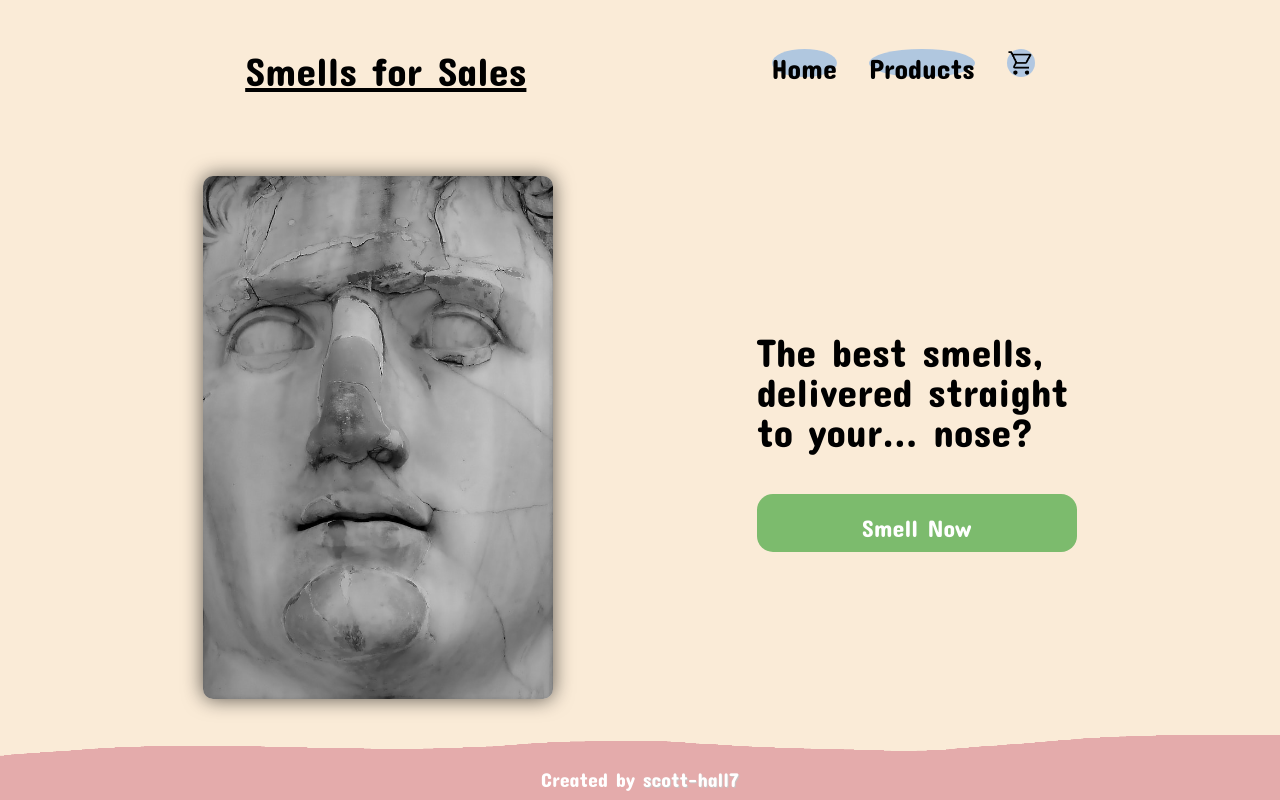
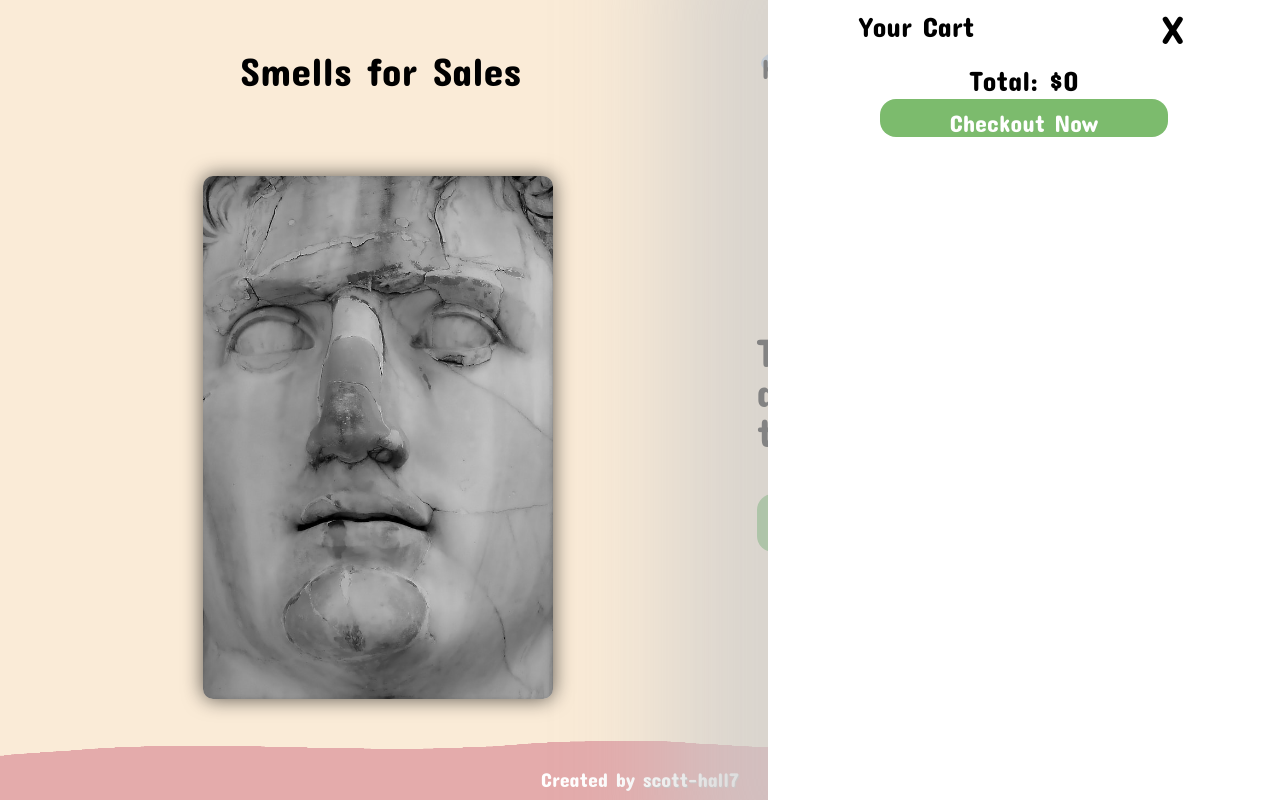
Before and after one commit to scott-hall7/shopping-cart, a React app: page / in a window 1280 px wide. Both pictures are taken after a click on the picture 1020 px from the left and 62 px from the top of the page. Built offline with nearby package versions, Linux system fonts and the light colour scheme.

Commit message:
updating issue with cart reset on route change

```diff
--- a/src/components/App.js
+++ b/src/components/App.js
@@ -1,4 +1,5 @@
-import React, { useState, useEffect } from "react";
+import React, { useState } from "react";
+import { BrowserRouter, Routes, Route } from "react-router-dom";
 import Header from "./header/Header";
 import Main from "./main/Main";
 import Cart from "./main/Cart"
@@ -7,23 +8,44 @@ import Footer from "./footer/Footer";
 
 const App = () => {
     const [ cart, setCart ] = useState([]);
+    const [ displayCart, setDisplayCart ] = (useState(false))
 
+    const updateCart = (name, changeType) => {
+        let updatedCart = [];
+        if(cart.find(item => item.name === name)) {
+            updatedCart = cart.map((item) => {
+                if (item.name === name) {
+                    if (changeType === "add") item.quantity += 1;
+                    else item.quantity -= 1;
+                }
+                return item;
+            })
+            updatedCart = updatedCart.filter(item => item.quantity > 0);
+            setCart(updatedCart)
+        }
+    }
 
     const addToCart = (e) => {
         const name = e.target.name;
-        const id = e.target.value;
-        console.log(name,id)
-        //if(cart.find(item => item.name === name)) console.log(true)
-        //else setCart((prevState) => ([...prevState, {name: name, cost: cost, quantity: 1}]))
-        //console.log(cart)
+        const value = e.target.value * 1;
+        const id = e.target.id;
+
+        if(cart.find(item => item.name === name)) updateCart(name, "add");
+        else setCart((prevState) => ([...prevState, {name: name, img: id, cost: value, quantity: 1}]))
+    }
+
+    const showCart = () => {
+        setDisplayCart(!displayCart);
     }
 
     return (
         <div className="main-container">
-            <Header />
-            <Main addToCart={addToCart} />
-            <Cart cart={cart} />
-            <Footer />
+            <BrowserRouter>
+                <Header cart={cart} showCart={showCart} display={displayCart ? 'inactive': ''} />
+                <Main addToCart={addToCart} display={displayCart ? 'inactive': ''} />
+                <Footer />
+            </BrowserRouter>
+            <Cart cart={cart} showCart={showCart} addToCart={addToCart} updateCart={updateCart} display={displayCart ? 'active': ''} />
         </div>
     )
 }
--- a/src/components/header/Header.js
+++ b/src/components/header/Header.js
@@ -1,11 +1,12 @@
 import React, {  } from "react";
 import NavBar from "./NavBar"
 
-const Header = () => {
+const Header = (props) => {
+
     return (
-        <header>
+        <header className={props.display}>
             <p>Smells for Sales</p>
-            <NavBar />
+            <NavBar cart={props.cart} showCart={props.showCart} />
         </header>
     )
 }
--- a/src/components/header/NavBar.js
+++ b/src/components/header/NavBar.js
@@ -1,18 +1,34 @@
-import React, {  } from "react";
+import React, { useEffect, useState } from "react";
+import { Link } from "react-router-dom";
 import ShoppingCart from "../../assets/shopping-cart.png"
 
-const NavBar = () => {
+const NavBar = (props) => {
+    const [ totalQuantity, setTotalQuantity] = useState(0);
+
+    useEffect(() => {
+        let sum = 0;
+        const total = () => {
+            for(let i = 0; i < props.cart.length; i++)    {
+                sum += props.cart[i].quantity;
+            }
+            setTotalQuantity(sum);
+        }
+        total();
+      });
+
+
     return (
         <nav className="nav-bar">
             <ul>
                 <li>
-                    <a href="/">Home</a>
+                    <Link to="/">Home</Link>
                 </li>
                 <li>
-                    <a href="/products">Products</a>
+                    <Link to="/products">Products</Link>
                 </li>
-                <li>
-                    <img src={ShoppingCart} alt="cart button" id="cart-button" />
+                <li onClick={props.showCart}>
+                    <p id="cart-total">{totalQuantity}</p>
+                    <img src={ShoppingCart} alt="cart button" id="cart-button"/>
                 </li>
             </ul>
         </nav>
--- a/src/components/main/Cart.js
+++ b/src/components/main/Cart.js
@@ -1,11 +1,37 @@
-import React from "react";
+import React, { useState, useEffect } from "react";
 import CartProduct from "./CartProduct"
 
 const Cart = (props) => {
+    const [ total, setTotal] = useState(0);
+
+    useEffect(() => {
+        let sum = 0;
+        const total = () => {
+            for(let i = 0; i < props.cart.length; i++)    {
+                sum += props.cart[i].cost * props.cart[i].quantity;
+            }
+            setTotal(sum)
+        }
+        total();
+      });
+
+    let display = `cart-sidebar ${props.display}`;
+
     return (
-        <div className="cart-sidebar active">
-            <h3 id ="cart-header">Your Cart</h3>
-            {}
+        <div className={display}>
+            <div className="cart-header">
+                <h3 id ="cart-title">Your Cart</h3>
+                <button type="submit" onClick={props.showCart}>X</button>
+            </div>
+            <div className="cart-products">
+                {props.cart.map((item) => {
+                    return <CartProduct product={item} addToCard={props.addToCart} removeFromCart={props.removeFromCart} onClick={props.updateCart}/>
+                })}
+            </div>
+            <div className="cart-footer">
+                <h3 id ="cart-total">Total: ${total}</h3>
+                <button type="submit" id="checkout-button">Checkout Now</button>
+            </div>
         </div>
     )
 }
--- a/src/components/main/Main.js
+++ b/src/components/main/Main.js
@@ -1,17 +1,15 @@
 import React, { } from "react";
-import { BrowserRouter, Routes, Route } from "react-router-dom";
+import {  Routes, Route } from "react-router-dom";
 import HomePage from "./homepage/Homepage";
 import ProductPage from "./productpage/ProductPage";
 
 
 const Main = (props) => {
     return (
-        <BrowserRouter>
-            <Routes>
-                <Route path="/" element={<HomePage />} />
-                <Route path="/products" element={<ProductPage addToCart={props.addToCart} />} />
-            </Routes>
-        </BrowserRouter>
+        <Routes>
+            <Route path="/" element={<HomePage display={props.display}/>} />
+            <Route path="/products" element={<ProductPage addToCart={props.addToCart} display={props.display}/>} />
+        </Routes>
     )
 }
 
--- a/src/components/main/homepage/Homepage.js
+++ b/src/components/main/homepage/Homepage.js
@@ -1,17 +1,17 @@
 import React, {  } from "react";
+import { Link } from "react-router-dom";
 import Nose from "../../../assets/nose.jpg"
 import FooterImage from "../../../assets/footer.png"
 
 
-const HomePage = () => {
+const HomePage = (props) => {
+    const display = `home-page ${props.display}`;
     return (
-        <div className="home-page">
+        <div className={display}>
             <img src={Nose} alt="nose" id="nose-image"></img>
             <div className="home-page-text">
                 <p>The best smells, delivered straight to your... nose?</p>
-                <a href="/products">
-                    <button type="submit" id="shop-now-button">Smell Now</button>
-                </a>
+                <Link to="/products"><button type="submit" id="shop-now-button">Smell Now</button></Link>
             </div>
             <img src={FooterImage} alt="wave" id="footer-image" />
         </div>
--- a/src/components/main/productpage/ProductCard.js
+++ b/src/components/main/productpage/ProductCard.js
@@ -6,7 +6,7 @@ const ProductCard = (props) => {
             <img src={props.product.img} alt="grass" />
             <p>{props.product.name}</p>
             <p>${props.product.cost}</p>
-            <button type="submit" className="add-to-cart-button" name={props.product.name} value={props.product.cost} onClick={props.onClick}>Add To Cart</button>
+            <button type="submit" className="add-to-cart-button" name={props.product.name} value={props.product.cost} id={props.product.img} onClick={props.onClick}>Add To Cart</button>
         </div>
     )
 }
--- a/src/components/main/productpage/ProductPage.js
+++ b/src/components/main/productpage/ProductPage.js
@@ -4,8 +4,9 @@ import ProductCard from "./ProductCard.js"
 
 
 const ProductPage = (props) => {
+    const display = `product-page ${props.display}`;
     return (
-        <div className="product-page">
+        <div className={display}>
             {products.map((product) => {
                 return <ProductCard product={product} onClick={props.addToCart} />
             })}
--- a/src/styles/Main.scss
+++ b/src/styles/Main.scss
@@ -51,10 +51,11 @@ button  {
      url("../fonts/ConcertOne-Regular.ttf") format("truetype");
 }
 
-body {
+html, body {
 	line-height: 1;
+    min-height: 100%;
+    max-height: 100%;
     background-color: antiquewhite;
-    height: 100vh;
     font-family: "Concert One";
 }
 
@@ -108,11 +109,6 @@ header  {
     font-size: 2.5rem;
 }
 
-header p  {
-    text-decoration: underline;
-    text-shadow: 2px 2px 2px 2px rgb(134, 61, 61);
-}
-
 .nav-bar ul   {
     display: flex;
     gap: 2rem;
@@ -145,9 +141,9 @@ header p  {
 footer  {
     display: flex;
     justify-content: center;
-    align-items: center;
     color: white;
     font-size: 1.25rem;
+    align-items: center;
 }
 
 footer p {
@@ -174,15 +170,103 @@ footer p a:hover {
 }
 
 
-
 .cart-sidebar   {
     display: none;
-    position: absolute;
-    width: 25%;
+    position: fixed;
+    flex-direction: column;
+    align-items: center;
+    width: 40%;
     height: 100%;
-    z-index: 100;
+    z-index: 1;
     right: 0;
     background-color: white;
+    box-shadow: 0px 0px 100px 100px rgba(202, 202, 202, 0.671);
+}
+
+.cart-header    {
+    display: flex;
+    justify-content: space-around;
+    align-items: center;
+    width: 100%;
+    font-size: 1.75rem;
+}
+
+.cart-header button   {
+    border: none;
+    padding: 5px;
+    font-size: 2.5rem;
+    background-color: white;
+    color: black;
+    font-family: "Concert One";
+}
+
+.cart-header button:hover   {
+    transform: scale(1.05);
+}
+
+.cart-products   {
+    display: flex;
+    flex-direction: column;
+    align-items: center;
+    width: 100%;
+    padding: 5px;
+    gap: 5px;
+}
+
+.cart-products img  {
+    width: 10%;
+}
+
+.cart-product   {
+    display: flex;
+    width: 75%;
+    background-color: rgb(241, 241, 241);
+    padding: 10px;
+    border-radius: 10px;
+    box-shadow: 0px 0px 1px 1px rgba(202, 202, 202, 0.671);
+    justify-content: space-between;
+}
+
+.cart-product p  {
+    display: flex;
+    align-items: center;
+}
+
+.cart-footer    {
+    display: flex;
+    flex-direction: column;
+    align-items: center;
+    width: 75%;
+    gap: 10px;
+    margin-top: 10px;
+    font-size: 1.75rem;
+}
+
+#checkout-button {
+    font-size: 1.5rem;
+    width: 75%;
+    padding: 10px;
+    border: none;
+    border-radius: 1rem;
+    background-color: rgb(124, 187, 109);
+    color: white;
+    font-family: "Concert One";
+}
+
+#checkout-button:hover    {
+    background-color: rgb(111, 177, 95);
+}
+
+.cart-product-totals    {
+    display: flex;
+    flex-direction: column;
+    align-items: center;
+    gap: 5px;
+}
+
+.cart-product-totals-quantity    {
+    display: flex;
+    gap: 10px;
 }
 
 
@@ -194,8 +278,8 @@ footer p a:hover {
 
 
 
-
 #nose-image {
+    z-index: 1;
     width: 350px;
     height: auto;
     border-radius: 10px;
@@ -242,3 +326,11 @@ footer p a:hover {
     transform: scale(1.03);
     background-color: rgb(136, 192, 144);
 }
+
+.active {
+    display: flex !important;
+}
+
+.inactive{
+    pointer-events: none;
+}
```
Also changed, not shown: src/components/main/CartProduct.js (+20 -0 lines).
